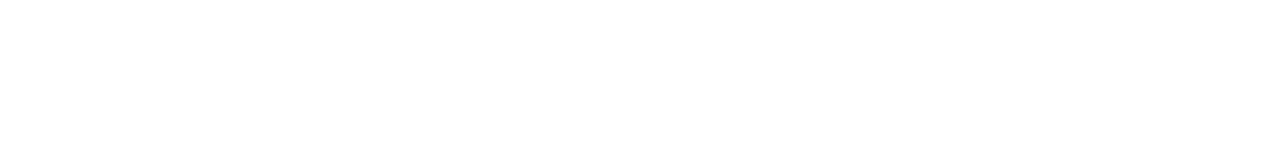
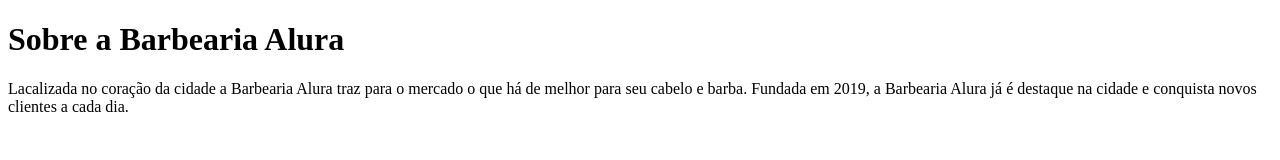
Before and after one commit to giganteluana/barbearia_alura_1c, a plain HTML site: page index.html in a window 1280 px wide. Drawn offline with Linux system fonts and the light colour scheme.

Commit message:
foi adicionado a tag título e parágrafo.

```diff
--- a/index.html
+++ b/index.html
@@ -6,6 +6,7 @@
     <title>barbearia Alura</title>
 </head>
 <body>
-
+<h1>Sobre a Barbearia Alura</h1>
+<p>Lacalizada no coração da cidade a Barbearia Alura traz para o mercado o que há de melhor para seu cabelo e barba. Fundada em 2019, a Barbearia Alura já é destaque na cidade e conquista novos clientes a cada dia.  </p>
 </body>
 </html>
```
